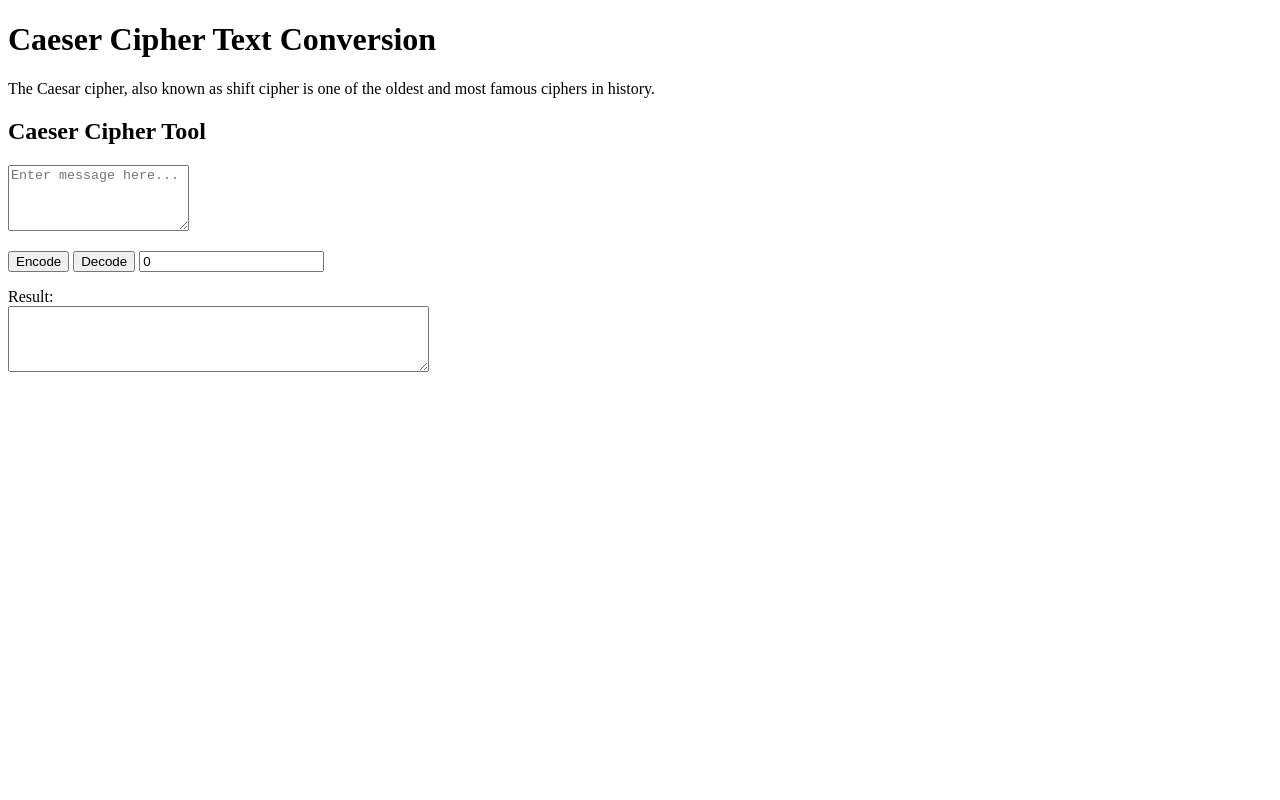
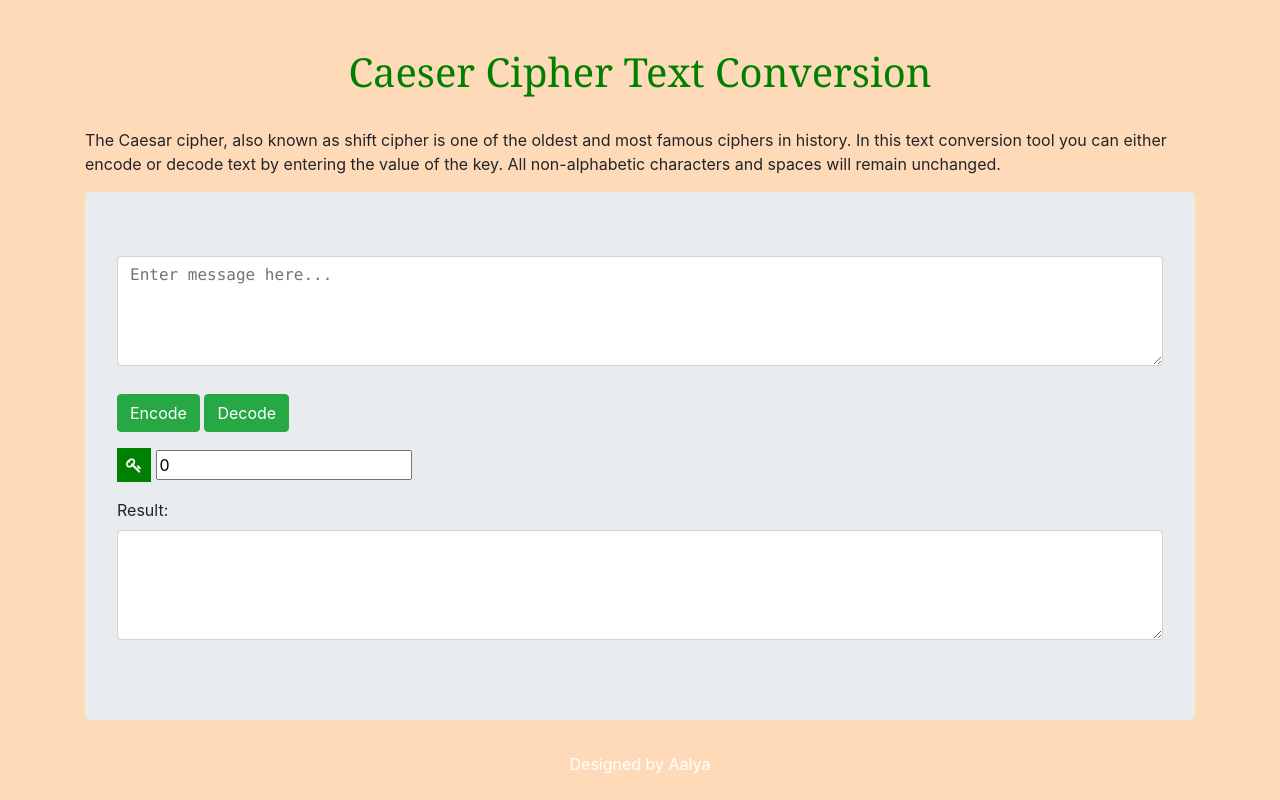
Before and after one commit to aalyabanu/caesarCipher, a website: page index.html in a window 1280 px wide. Drawn offline with nearby package versions, Linux system fonts and the light colour scheme.

Commit message:
bootstrap added

```diff
--- a/cipher.js
+++ b/cipher.js
@@ -1,3 +1,10 @@
+document.querySelector("h1").style.cssText = "color:green; font-size:40px; text-align:centre; font-family:Georgia, serif; "
+$("body").css("background-color", "	#FFDAB9");
+$("i.fa.fa-key.icon").css({
+    'padding': '9px',
+    'background': 'green',
+    'color': 'white',
+});
 
 function runCipher() {
     let userString = document.getElementById("userMessage").value;
@@ -40,17 +47,11 @@ function runCipher() {
                 }
 
             })
-            // .map(char => {
-            //     const pos = alphabet.indexOf(char);
-            //     return pos >= 0 ? alphabet[(parseInt(pos) + parseInt(val)) % 26] : char;
-            // })
             .join("");
     };
 };
 
 
 
-
-
 // cipherfunct ("aaa",1);
 // export { cipherfunct };
--- a/cipher2.js
+++ b/cipher2.js
@@ -1,3 +1,4 @@
+
 function cipherfunct(str, val) {
     console.log("orig str: ", str);
     str = str.toUpperCase(str);
--- a/index.html
+++ b/index.html
@@ -4,41 +4,70 @@
 <head>
     <meta charset="UTF-8">
     <meta name="viewport" content="width=device-width, initial-scale=1.0">
+    <!-- Bootstrap CSS -->
+    <link rel="stylesheet" href="https://stackpath.bootstrapcdn.com/bootstrap/4.5.0/css/bootstrap.min.css"
+        integrity="sha384-9aIt2nRpC12Uk9gS9baDl411NQApFmC26EwAOH8WgZl5MYYxFfc+NcPb1dKGj7Sk" crossorigin="anonymous">
+    <link rel="stylesheet" href="https://cdnjs.cloudflare.com/ajax/libs/font-awesome/4.7.0/css/font-awesome.min.css">
+
     <title>Caesar Cipher</title>
 </head>
 
 <body>
-    <main style="flex:1;">
-        <header class="titleSection">
-            <div class="container">
-                <h1>Caeser Cipher Text Conversion</h1>
-            </div>
-        </header>
+    <div class="container-fluid  my-4">
+        <div class="col-lg-12 text-center py-4">
+            <h1>Caeser Cipher Text Conversion</h1>
+        </div>
         <div class="container">
             <p> The Caesar cipher, also known as shift cipher is one of the oldest and most famous ciphers in history.
+                In this text conversion tool you can either encode or decode text by entering the value of the key. All
+                non-alphabetic characters and spaces will remain unchanged.
             </p>
             <div class="jumbotron">
-                <h2 id="tool" class="bookmark">Caeser Cipher Tool</h2>
-                <div class="form-group">
+                <!-- <h2 id="tool" class="bookmark">Caeser Cipher Tool</h2> -->
+                <div class="form-group ">
                     <textarea class="form-control text-monospace" rows="4" id="userMessage" oninput="runCipher()"
                         placeholder="Enter message here..."></textarea>
                     <br />
                     <p>
                         <button id="encode" class="btn btn-success mt-1" onclick="runCipher();">Encode</button>
                         <button id="decode" class="btn btn-success mt-1" onclick="runCipher();">Decode</button>
+                    <div class="form-group ">
+                        <i class="fa fa-key icon"></i>
                         <input type="number" id="userKey" min="0" placeholder="Enter key..." value=0
                             onchange="runCipher()" />
+                    </div>
                 </div>
-                </p>
-                <label for="result"> Result: </label><br />
-                <textarea id="result" rows="4" cols="50"></textarea>
+                <div class="form-group ">
+                    <label for="result"> Result: </label><br />
+                    <textarea class="form-control text-monospace" id="result" rows="4"></textarea>
+                </div>
             </div>
+            </p>
+
+        </div> <!-- container-->
+    </div>
+    </div>
+
+    </div>
+
+    <footer class="page-footer">
+        <div class="container-fluid text-white text-center my-3">
+            Designed by Aalya
         </div>
-        </div>
+    </footer>
 
+    <script src="https://code.jquery.com/jquery-3.5.1.slim.min.js"
+        integrity="sha384-DfXdz2htPH0lsSSs5nCTpuj/zy4C+OGpamoFVy38MVBnE+IbbVYUew+OrCXaRkfj"
+        crossorigin="anonymous"></script>
+    <script src="https://cdn.jsdelivr.net/npm/popper.js@1.16.0/dist/umd/popper.min.js"
+        integrity="sha384-Q6E9RHvbIyZFJoft+2mJbHaEWldlvI9IOYy5n3zV9zzTtmI3UksdQRVvoxMfooAo"
+        crossorigin="anonymous"></script>
+    <script src="https://stackpath.bootstrapcdn.com/bootstrap/4.5.0/js/bootstrap.min.js"
+        integrity="sha384-OgVRvuATP1z7JjHLkuOU7Xw704+h835Lr+6QL9UvYjZE3Ipu6Tp75j7Bh/kR0JKI"
+        crossorigin="anonymous"></script>
 
-    </main>
     <script src="cipher.js"></script>
+
 </body>
 
 </html>
--- a/package.json
+++ b/package.json
@@ -1,12 +1,12 @@
 {
   "name": "caesarcipher",
   "version": "1.0.0",
-  "description": "",
+  "description": "Simple implementation of the Caesar Cipher technique for encoding and decodong text message.",
   "main": "CaesarCipher.js",
   "scripts": {
     "test": "jest"
   },
-  "author": "",
+  "author": "Aalya Banu",
   "license": "ISC",
   "devDependencies": {
     "@babel/preset-env": "^7.10.4",
```
